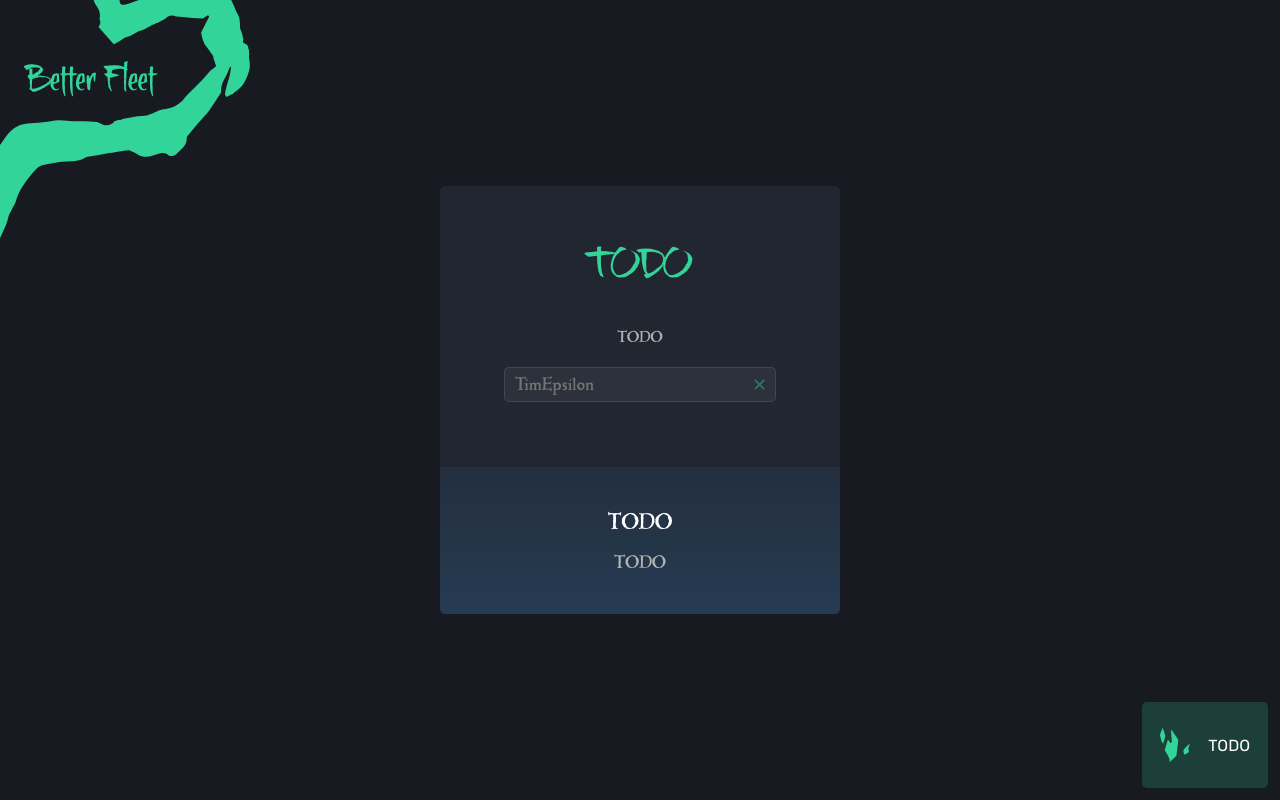
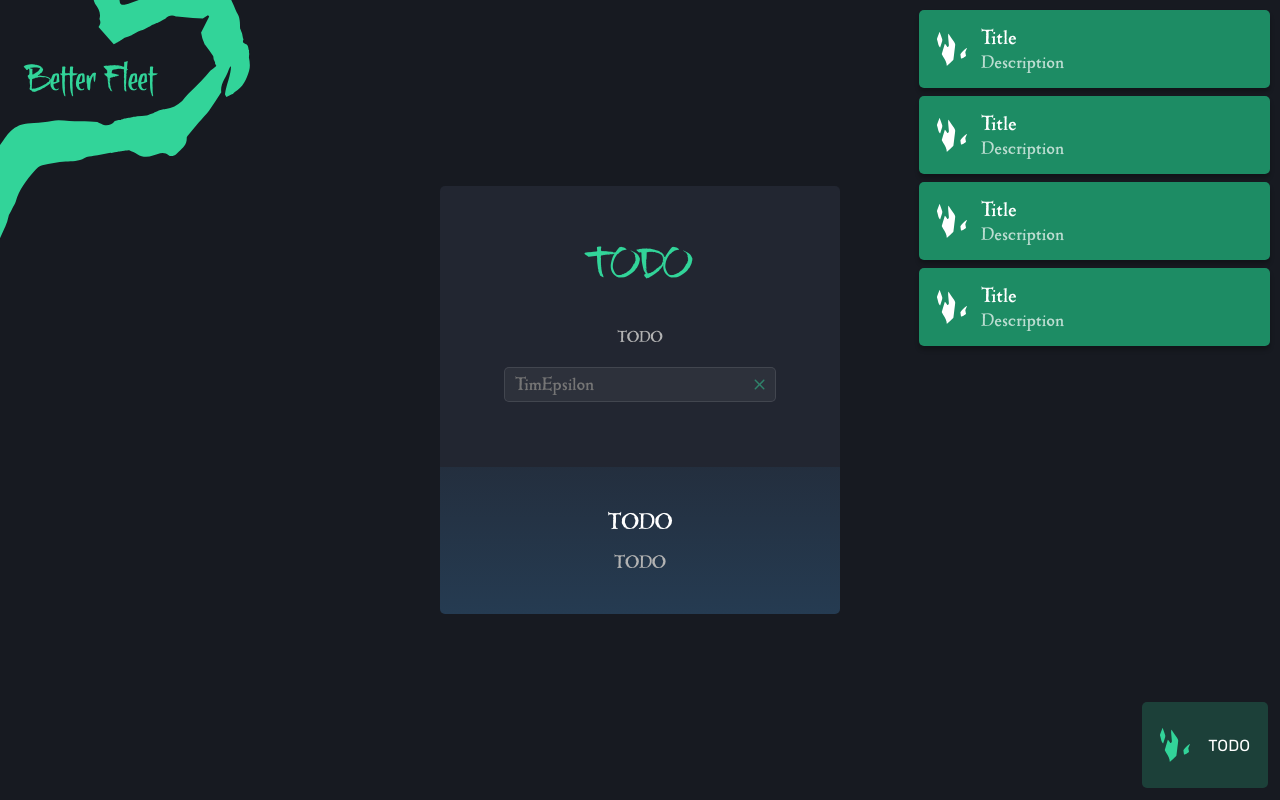
Before and after one commit to zelytra/BetterFleet, a Vue app in the folder frontend/: page /fleet in a window 1280 px wide. Built offline with nearby package versions, Linux system fonts and the light colour scheme.

Commit message:
Add alert system

```diff
--- a/frontend/src/App.vue
+++ b/frontend/src/App.vue
@@ -17,19 +17,23 @@
       !UserStore.player.username || UserStore.player.username.length === 0
     "
   />
+  <AlertComponent />
 </template>
 
 <script setup lang="ts">
 import Header from "@/components/global/Header.vue";
 import Loading from "@/vue/templates/Loading.vue";
-import {useI18n} from "vue-i18n";
-import {UserStore} from "@/objects/stores/UserStore.ts";
-import {LocalKey} from "@/objects/stores/LocalStore.ts";
-import {onMounted} from "vue";
+import { useI18n } from "vue-i18n";
+import { UserStore } from "@/objects/stores/UserStore.ts";
+import { LocalKey } from "@/objects/stores/LocalStore.ts";
+import { inject, onMounted } from "vue";
 import FirstLogin from "@/vue/templates/FirstLogin.vue";
-import {PlayerStates} from "@/objects/Fleet.ts";
+import { PlayerStates } from "@/objects/Fleet.ts";
+import AlertComponent from "@/vue/alert/AlertComponent.vue";
+import { AlertProvider, AlertType } from "@/vue/alert/Alert.ts";
 
-const {t} = useI18n();
+const { t } = useI18n();
+const alertProvider = inject("alertProvider") as AlertProvider;
 
 onMounted(() => {
   UserStore.init({
@@ -39,14 +43,20 @@ onMounted(() => {
     status: PlayerStates.OFFLINE,
     username: "",
   });
+  setInterval(() => {
+    alertProvider.sendAlert({
+      content: "Description",
+      title: "Title",
+      type: AlertType.VALID,
+    });
+  }, 1000);
 });
 window.onbeforeunload = () => {
   window.localStorage.setItem(
-      LocalKey.USER_STORE,
-      JSON.stringify(UserStore.player),
+    LocalKey.USER_STORE,
+    JSON.stringify(UserStore.player),
   );
 };
-
 </script>
 
 <style scoped lang="scss">
--- a/frontend/src/main.ts
+++ b/frontend/src/main.ts
@@ -1,21 +1,23 @@
-import { createApp } from 'vue'
+import { createApp, reactive } from "vue";
 import "@assets/style.scss";
 import "@assets/font.scss";
-import App from './App.vue'
+import App from "./App.vue";
 import router from "@/router";
-import {createI18n} from "vue-i18n";
-import en from "@/assets/locales/en.json"
-import fr from "@/assets/locales/fr.json"
+import { createI18n } from "vue-i18n";
+import en from "@/assets/locales/en.json";
+import fr from "@/assets/locales/fr.json";
+import { AlertProvider } from "@/vue/alert/Alert.ts";
 
 export const i18n = createI18n({
   legacy: false, // you must set `false`, to use Composition API
   locale: "fr", // set locale
   fallbackLocale: "en", // set fallback locale
-    messages: { fr, en},
+  messages: { fr, en },
 });
 
 const app = createApp(App);
-app.directive('click-outside', {
+app.provide("alertProvider", reactive(new AlertProvider()));
+app.directive("click-outside", {
   mounted(el, binding) {
     el.clickOutsideEvent = function (event: any) {
       if (!(el === event.target || el.contains(event.target))) {
@@ -23,13 +25,13 @@ app.directive('click-outside', {
       }
     };
     window.requestAnimationFrame(() => {
-            document.body.addEventListener('click', el.clickOutsideEvent)
+      document.body.addEventListener("click", el.clickOutsideEvent);
     });
   },
   unmounted(el) {
-        document.body.removeEventListener('click', el.clickOutsideEvent);
-    }
+    document.body.removeEventListener("click", el.clickOutsideEvent);
+  },
 });
 app.use(router);
-app.use(i18n)
-app.mount('#app')
+app.use(i18n);
+app.mount("#app");
--- /dev/null
+++ b/frontend/src/vue/alert/Alert.ts
@@ -0,0 +1,65 @@
+import flame from "@/assets/icons/alert-flame.svg";
+import { AlertUtils } from "@/vue/alert/AlertUtils.ts";
+
+export class AlertType {
+  static readonly VALID = new AlertType("VALID", flame);
+  static readonly ERROR = new AlertType("ERROR", flame);
+  static readonly WARNING = new AlertType("WARNING", flame);
+
+  // private to disallow creating other instances of this type
+  private constructor(
+    private readonly key: string,
+    public readonly value: any,
+  ) {}
+
+  toString() {
+    return this.value;
+  }
+}
+
+export interface Alert {
+  type: AlertType;
+  title: string;
+  content: string;
+  id?: number;
+}
+
+export class AlertProvider {
+  private alerts: Alert[] = [];
+
+  constructor() {}
+
+  public get getAlerts() {
+    return this.alerts;
+  }
+
+  public sendAlert(alert: Alert) {
+    alert.id = Math.floor(Math.random() * 1000);
+    this.alerts.push(alert);
+
+    setTimeout(() => {
+      const index = this.alerts.indexOf(alert, 0);
+      if (index > -1) {
+        this.alerts.splice(index, 1);
+      }
+    }, 5000);
+  }
+
+  public handleError(status: number) {
+    if (status == 403) {
+      this.sendAlert(AlertUtils.getForbiddenAccessAlert());
+    }
+
+    if (status == 500) {
+      this.sendAlert(AlertUtils.getErrorAlert());
+    }
+
+    if (status == 400) {
+      this.sendAlert(AlertUtils.getBadRequest());
+    }
+
+    if (status == 415) {
+      this.sendAlert(AlertUtils.getUnsupportedMediaType());
+    }
+  }
+}
--- /dev/null
+++ b/frontend/src/vue/alert/AlertBox.vue
@@ -0,0 +1,78 @@
+<template>
+  <div
+    class="box"
+    v-bind:class="{
+      valid: props.alert.type.key === AlertType.VALID.key,
+      error: props.alert.type.key === AlertType.ERROR.key,
+      warning: props.alert.type.key === AlertType.WARNING.key,
+    }"
+  >
+    <img :src="props.alert.type.value" alt="alert-icon" />
+    <div class="alert-content">
+      <p class="title">{{ props.alert.title }}</p>
+      <p class="description">{{ props.alert.content }}</p>
+    </div>
+  </div>
+</template>
+
+<script setup lang="ts">
+import { PropType } from "vue";
+import { Alert, AlertType } from "./Alert";
+
+const props = defineProps({
+  alert: {
+    type: Object as PropType<Alert>,
+    required: true,
+  },
+});
+</script>
+
+<style scoped lang="scss">
+.box {
+  width: 315px;
+  height: 60px;
+  border-radius: 5px;
+  padding: 9px 18px;
+  margin-bottom: 8px;
+  box-shadow: 0 4px 4px rgba(0, 0, 0, 0.25);
+  display: flex;
+  align-items: center;
+  gap: 14px;
+
+  &.valid {
+    background-color: #1d8c64;
+  }
+
+  &.error {
+    background-color: #8c1d1d;
+  }
+
+  &.warning {
+    background-color: #d49332;
+  }
+
+  .alert-content {
+    display: flex;
+    flex-direction: column;
+    align-items: start;
+
+    img {
+      width: 22px;
+      height: 22px;
+      margin-right: 13px;
+    }
+
+    p.title {
+      padding: 0;
+      margin: 0;
+      font-size: 18px;
+      font-family: Windlass, sans-serif;
+    }
+  }
+
+  .description {
+    font-family: Windlass, sans-serif;
+    color: rgba(255, 255, 255, 0.7);
+  }
+}
+</style>
--- /dev/null
+++ b/frontend/src/vue/alert/AlertComponent.vue
@@ -0,0 +1,44 @@
+<template>
+  <div class="alert-container">
+    <transition-group>
+      <AlertBox
+        v-for="alert in alerts?.getAlerts"
+        :key="alert.id"
+        :alert="alert"
+      />
+    </transition-group>
+  </div>
+</template>
+
+<script setup lang="ts">
+import { inject } from "vue";
+import { AlertProvider } from "./Alert";
+import AlertBox from "./AlertBox.vue";
+
+const alerts = inject<AlertProvider>("alertProvider");
+</script>
+
+<style scoped lang="scss">
+.alert-container {
+  position: fixed;
+  right: 10px;
+  top: 10px;
+  z-index: 9999;
+}
+
+.v-move,
+.v-enter-active,
+.v-leave-active {
+  transition: all 0.3s ease-in-out;
+}
+
+.v-leave-active {
+  position: absolute;
+}
+
+.v-enter-from,
+.v-leave-to {
+  opacity: 0;
+  transform: translateX(200px);
+}
+</style>
--- /dev/null
+++ b/frontend/src/vue/alert/AlertUtils.ts
@@ -0,0 +1,37 @@
+import { Alert, AlertType } from "@/vue/alert/Alert.ts";
+
+export class AlertUtils {
+  public static getErrorAlert(): Alert {
+    return {
+      type: AlertType.ERROR,
+      title: "Erreur",
+      content: "Une erreur est survenue en tentant de contacté le serveur.",
+    };
+  }
+
+  public static getForbiddenAccessAlert(): Alert {
+    return {
+      type: AlertType.ERROR,
+      title: "Accès refusé",
+      content:
+        "Vous ne disposez pas des autorisations nécessaire pour acceder a cette page.",
+    };
+  }
+
+  public static getBadRequest(): Alert {
+    return {
+      type: AlertType.ERROR,
+      title: "Mauvaise requête",
+      content: "La requête est corrompue ou incorrect.",
+    };
+  }
+
+  public static getUnsupportedMediaType(): Alert {
+    return {
+      type: AlertType.ERROR,
+      title: "Media non supporté",
+      content:
+        "Le media que vous tenté d'envoyer n'est pas supporter par l'application.",
+    };
+  }
+}
```
Also changed, not shown: frontend/src/assets/icons/alert-flame.svg (added). Lines whose indentation alone changed are shown as unchanged.
